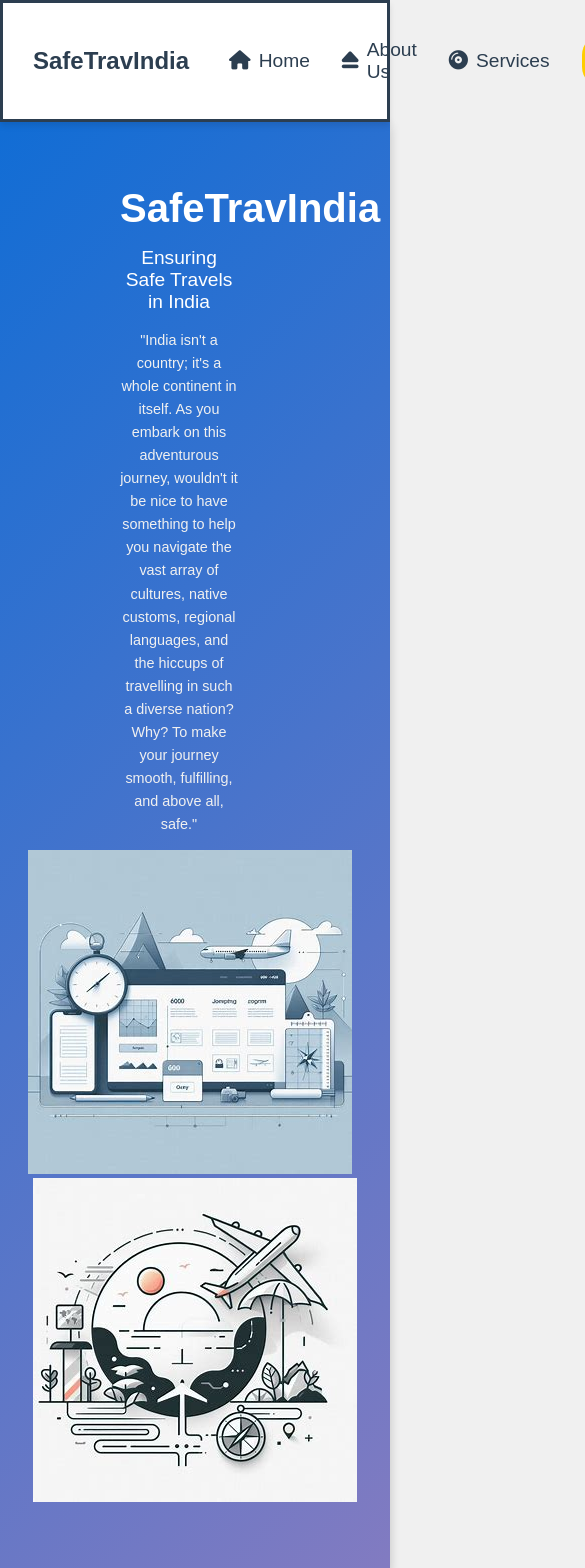
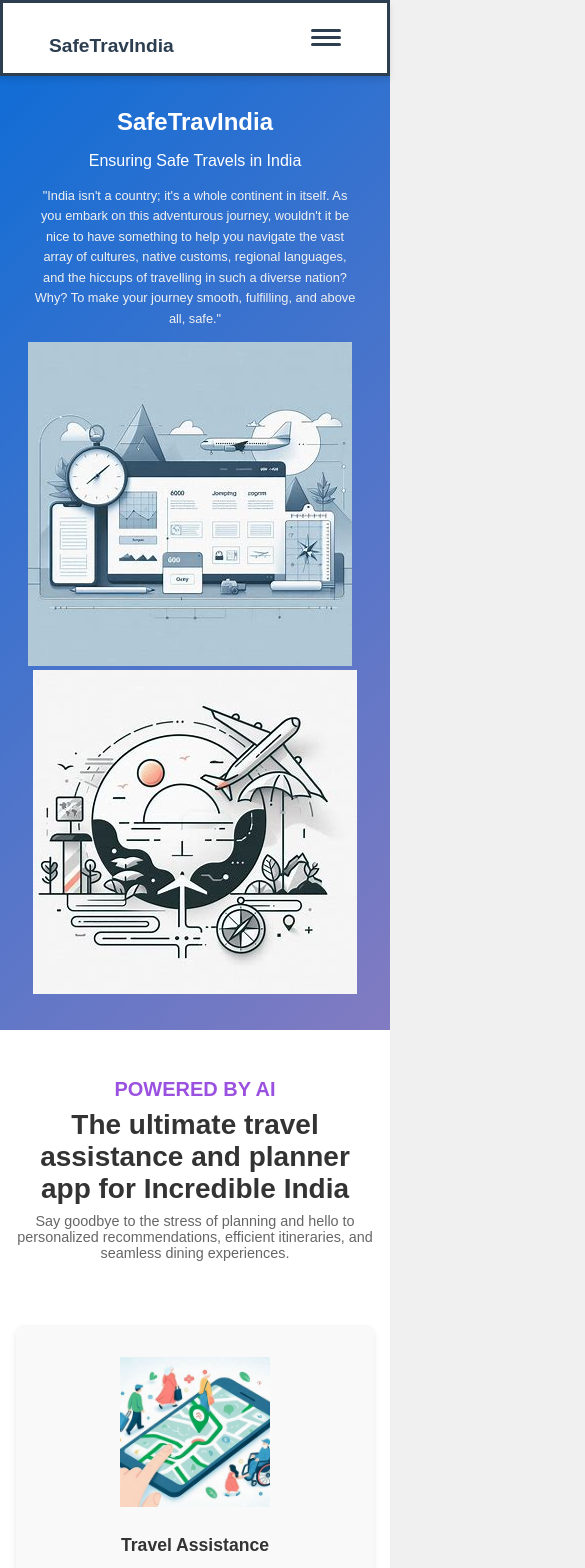
Before and after one commit to nerfednerd/safetravels, a React (Vite) app in the folder client/: page / in a window 390 px wide. Shown: the top 1568 px of the page, 585 px wide, since content can reach past the window. Built offline with nearby package versions, Linux system fonts and the light colour scheme.

Commit message:
added responsiveness to various elements of the website

```diff
--- a/client/src/components/Footerstyles.css
+++ b/client/src/components/Footerstyles.css
@@ -1,5 +1,4 @@
 /* Footer.css */
-
 .footer {
   background-color: #2c3e50;
   color: #ecf0f1;
@@ -11,18 +10,19 @@
 
 .footer-container {
   display: flex;
+  flex-wrap: wrap;
   justify-content: space-between;
   align-items: flex-start;
   max-width: 1200px;
   margin: 0 auto;
   padding: 0 1rem;
-  gap: 0.5rem; /* Reduced gap for closer sections */
+  gap: 1rem;
 }
 
 .footer-section {
   flex: 1;
   margin: 1rem 0;
-  min-width: 200px; /* Adjusted minimum width for sections */
+  min-width: 200px;
 }
 
 .footer-section h4 {
@@ -81,3 +81,45 @@
 .footer-bottom p {
   margin: 0;
 }
+
+/* Media Queries for Responsiveness */
+@media screen and (max-width: 1024px) {
+  .footer-container {
+      flex-wrap: wrap;
+  }
+
+  .footer-section {
+      flex-basis: calc(50% - 1rem);
+      min-width: unset;
+  }
+}
+
+@media screen and (max-width: 768px) {
+  .footer-section {
+      flex-basis: 100%;
+  }
+
+  .footer-container {
+      flex-direction: column;
+  }
+}
+
+@media screen and (max-width: 480px) {
+  .footer {
+      padding: 1rem 0;
+  }
+
+  .footer-section h4 {
+      font-size: 1.1rem;
+  }
+
+  .footer-section p,
+  .footer-section ul,
+  .footer-section a {
+      font-size: 0.8rem;
+  }
+
+  .social-icons a {
+      font-size: 1.2rem;
+  }
+}
--- a/client/src/components/Headerstyles.css
+++ b/client/src/components/Headerstyles.css
@@ -1,3 +1,4 @@
+/* Existing styles */
 .header {
   background: linear-gradient(135deg, #116dd5 0%, #827bc1 100%);
   color: #fff;
@@ -55,10 +56,34 @@
   box-shadow: 0 4px 10px rgba(0, 0, 0, 0.2);
 }
 
+/* Media queries for responsiveness */
+@media (max-width: 1024px) {
+  .header-text {
+    max-width: 50%;
+  }
+
+  .header-title {
+    font-size: 2.5rem;
+  }
+
+  .header-subtitle {
+    font-size: 1.3rem;
+  }
+
+  .header-description {
+    font-size: 0.95rem;
+  }
+}
+
 @media (max-width: 768px) {
   .header-content {
     flex-direction: column;
     text-align: center;
+  }
+
+  .header-text {
+    max-width: 100%;
+    margin-right: 0;
   }
 
   .header-images {
@@ -66,14 +91,40 @@
   }
 
   .header-title {
-    font-size: 2.5rem;
+    font-size: 2rem;
   }
 
   .header-subtitle {
-    font-size: 1.2rem;
+    font-size: 1.1rem;
   }
 
   .header-description {
     font-size: 0.9rem;
   }
 }
+
+@media (max-width: 480px) {
+  .header {
+    padding: 1rem;
+  }
+
+  .header-content {
+    padding: 1rem;
+  }
+
+  .header-title {
+    font-size: 1.5rem;
+  }
+
+  .header-subtitle {
+    font-size: 1rem;
+  }
+
+  .header-description {
+    font-size: 0.8rem;
+  }
+
+  .header-img {
+    width: 90%; /* Ensure images are not too large on small screens */
+  }
+}
--- a/client/src/components/Navbar.jsx
+++ b/client/src/components/Navbar.jsx
@@ -1,23 +1,39 @@
-import React from 'react';
+import React, { useState } from 'react';
 import './Navbarstyles.css';
 import { Link } from 'react-router-dom';
 
 export default function Navbar() {
+  const [menuOpen, setMenuOpen] = useState(false);
+
+  const toggleMenu = () => {
+    setMenuOpen(!menuOpen);
+  };
+
   return (
     <nav className="navbar">
       <h1 className="navbar-title">SafeTravIndia</h1>
+      <button className="navbar-toggle" onClick={toggleMenu}>
+        <span className="bar"></span>
+        <span className="bar"></span>
+        <span className="bar"></span>
+      </button>
+      <div className={`navbar-menu ${menuOpen ? 'active' : ''}`}>
         <ul className="navbar-list">
           <li className="navbar-item">
-          <i className="fa-solid fa-house"></i><Link to='/'>Home</Link>
+            <i className="fa-solid fa-house"></i>
+            <Link to='/'>Home</Link>
           </li>
           <li className="navbar-item">
-        <i class="fa-solid fa-eject"></i> <Link to='/aboutus'>About Us</Link>
+            <i className="fa-solid fa-eject"></i>
+            <Link to='/aboutus'>About Us</Link>
           </li>
           <li className="navbar-item">
-        <i class="fa-solid fa-compact-disc"></i> <Link to='/services'>Services</Link>
+            <i className="fa-solid fa-compact-disc"></i>
+            <Link to='/services'>Services</Link>
           </li>
           {/* <li className="navbar-item">
-        <i class="fa-solid fa-address-card"></i> <Link to="/contactus">Contact Us</Link>
+            <i className="fa-solid fa-address-card"></i>
+            <Link to="/contactus">Contact Us</Link>
           </li> */}
           <li>
             <Link to="/plannow">
@@ -25,6 +41,7 @@ export default function Navbar() {
             </Link>
           </li>
         </ul>
+      </div>
     </nav>
   );
 }
--- a/client/src/components/Navbarstyles.css
+++ b/client/src/components/Navbarstyles.css
@@ -1,11 +1,11 @@
-/* Navbar.css */
+/* Existing styles */
 
 .navbar {
   display: flex;
   justify-content: space-between;
   align-items: center;
   background-color: #ffffff; /* White background */
-  border: 3px solid #2c3e50; /* Dotted border */
+  border: 3px solid #2c3e50; /* Solid border */
   padding: 1rem 0;
   color: #2c3e50; /* Dark text color for contrast */
   width: 100%;
@@ -22,6 +22,31 @@
   font-weight: bold;
   margin-left: 30px;
   color: #2c3e50; /* Dark text color */
+}
+
+.navbar-toggle {
+  display: none;
+  flex-direction: column;
+  justify-content: space-around;
+  width: 30px;
+  height: 21px;
+  background: transparent;
+  border: none;
+  cursor: pointer;
+  padding: 0;
+  margin-right: 30px; /* Added margin to the right */
+}
+
+.navbar-toggle .bar {
+  width: 100%;
+  height: 3px;
+  background-color: #2c3e50;
+  border-radius: 10px;
+  transition: all 0.3s ease;
+}
+
+.navbar-menu {
+  display: flex;
 }
 
 .navbar-list {
@@ -82,3 +107,62 @@ body {
 .navbar-item {
   color: #2c3e50; /* Dark text color for coherence */
 }
+
+/* Media queries for responsiveness */
+@media (max-width: 768px) {
+  .navbar {
+    flex-direction: row; /* Changed from column to row */
+    align-items: center;
+    padding: 1rem;
+  }
+
+  .navbar-title {
+    margin-left: 30px; /* Re-adjusted margin */
+    margin-bottom: 0; /* Removed bottom margin */
+  }
+
+  .navbar-toggle {
+    display: flex;
+  }
+
+  .navbar-menu {
+    display: none;
+    flex-direction: column;
+    width: 100%;
+  }
+
+  .navbar-menu.active {
+    display: flex;
+  }
+
+  .navbar-list {
+    margin-right: 0;
+    width: 100%;
+    flex-direction: column;
+    gap: 1rem;
+  }
+
+  .navbar-item {
+    font-size: 1rem;
+  }
+
+  .plan-now-button {
+    width: 100%;
+    text-align: center;
+    margin-top: 1rem;
+  }
+}
+
+@media (max-width: 480px) {
+  .navbar-title {
+    font-size: 1.2rem;
+  }
+
+  .navbar-item {
+    font-size: 0.9rem;
+  }
+
+  .plan-now-button {
+    font-size: 0.9rem;
+  }
+}
--- a/client/src/components/Servicesstyles.css
+++ b/client/src/components/Servicesstyles.css
@@ -1,4 +1,4 @@
-/* Services.css
+/* Services.css */
 
 .services {
   padding: 2rem;
@@ -85,7 +85,6 @@
 .service-card-back p {
   font-size: 1rem;
 }
-   */
 
 /* FeatureSection.css */
 
@@ -157,3 +156,68 @@
   font-size: 0.9rem;
   color: #666;
 }
+
+/* Media Queries for Responsiveness */
+
+@media screen and (max-width: 1024px) {
+  .services-cards {
+      justify-content: center;
+  }
+
+  .feature-card {
+      max-width: 45%;
+  }
+}
+
+@media screen and (max-width: 768px) {
+  .services-title,
+  .feature-main-title {
+      font-size: 2rem;
+  }
+
+  .feature-card {
+      max-width: 100%;
+  }
+
+  .feature-section {
+      padding: 3rem 1rem;
+  }
+}
+
+@media screen and (max-width: 480px) {
+  .services {
+      padding: 1rem;
+  }
+
+  .services-title,
+  .feature-main-title {
+      font-size: 1.75rem;
+  }
+
+  .feature-title {
+      font-size: 1.25rem;
+  }
+
+  .feature-subtitle {
+      font-size: 0.9rem;
+  }
+
+  .service-card,
+  .feature-card {
+      width: 100%;
+      margin: 1rem 0;
+  }
+
+  .feature-card img {
+      width: 150px;
+      height: 150px;
+  }
+
+  .feature-card h3 {
+      font-size: 1.1rem;
+  }
+
+  .feature-card p {
+      font-size: 0.8rem;
+  }
+}
```
Lines whose indentation alone changed are shown as unchanged.
